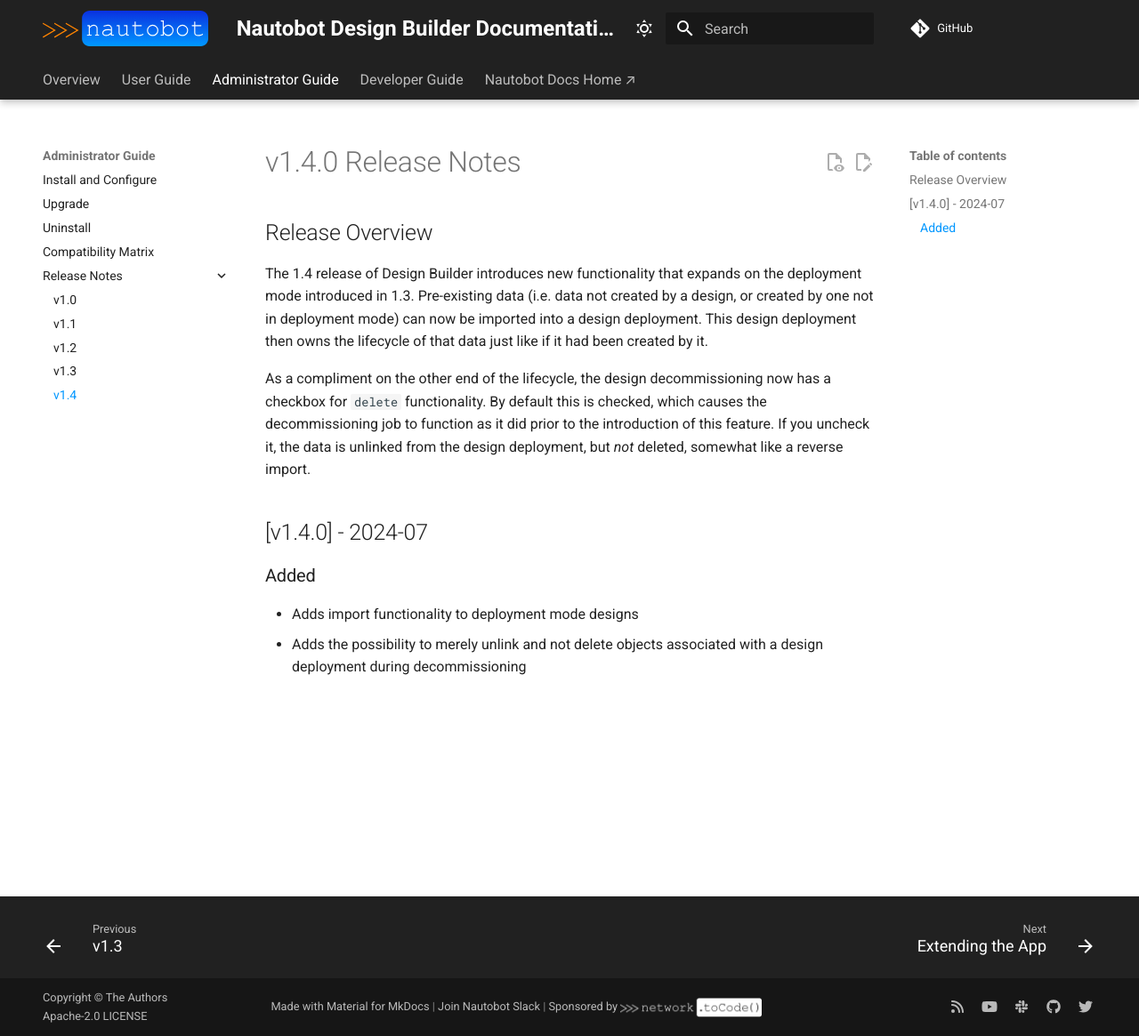
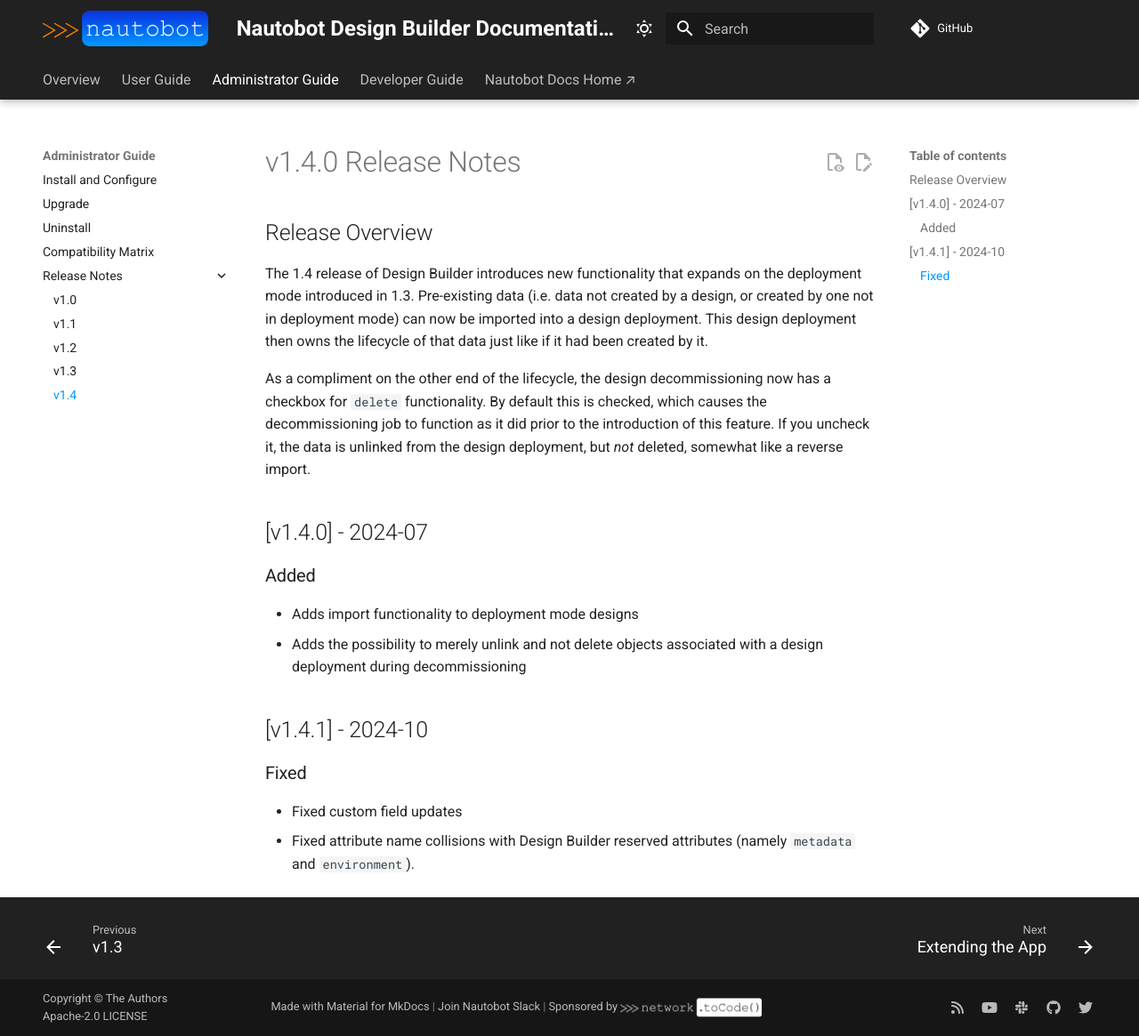
Before and after one commit to nautobot/nautobot-app-design-builder, an MkDocs documentation site: the page built from docs/admin/release_notes/version_1.4.md, in a window 1280 px wide and 1165 px high. Shown: the whole window at 89% size. Built offline with MkDocs 1.6.1 and Material for MkDocs 9.7.7, drawn with Linux system fonts in a browser that asks for light colours; comment, search, counter and statistics services are not loaded.

Commit message:
Prep for version 1.4.1

```diff
--- a/docs/admin/release_notes/version_1.4.md
+++ b/docs/admin/release_notes/version_1.4.md
@@ -6,10 +6,16 @@
 
 As a compliment on the other end of the lifecycle, the design decommissioning now has a checkbox for `delete` functionality. By default this is checked, which causes the decommissioning job to function as it did prior to the introduction of this feature. If you uncheck it, the data is unlinked from the design deployment, but _not_ deleted, somewhat like a reverse import.
 
-
 ## [v1.4.0] - 2024-07
 
 ### Added
 
 - Adds import functionality to deployment mode designs
 - Adds the possibility to merely unlink and not delete objects associated with a design deployment during decommissioning
+
+## [v1.4.1] - 2024-10
+
+### Fixed
+
+- Fixed custom field updates
+- Fixed attribute name collisions with Design Builder reserved attributes (namely `metadata` and `environment`).
--- a/pyproject.toml
+++ b/pyproject.toml
@@ -1,6 +1,6 @@
 [tool.poetry]
 name = "nautobot-design-builder"
-version = "1.4.0"
+version = "1.4.1"
 description = "Nautobot app that uses design templates to easily create data objects in Nautobot with minimal input from a user."
 authors = ["Network to Code, LLC <opensource@networktocode.com>"]
 license = "Apache-2.0"
```
